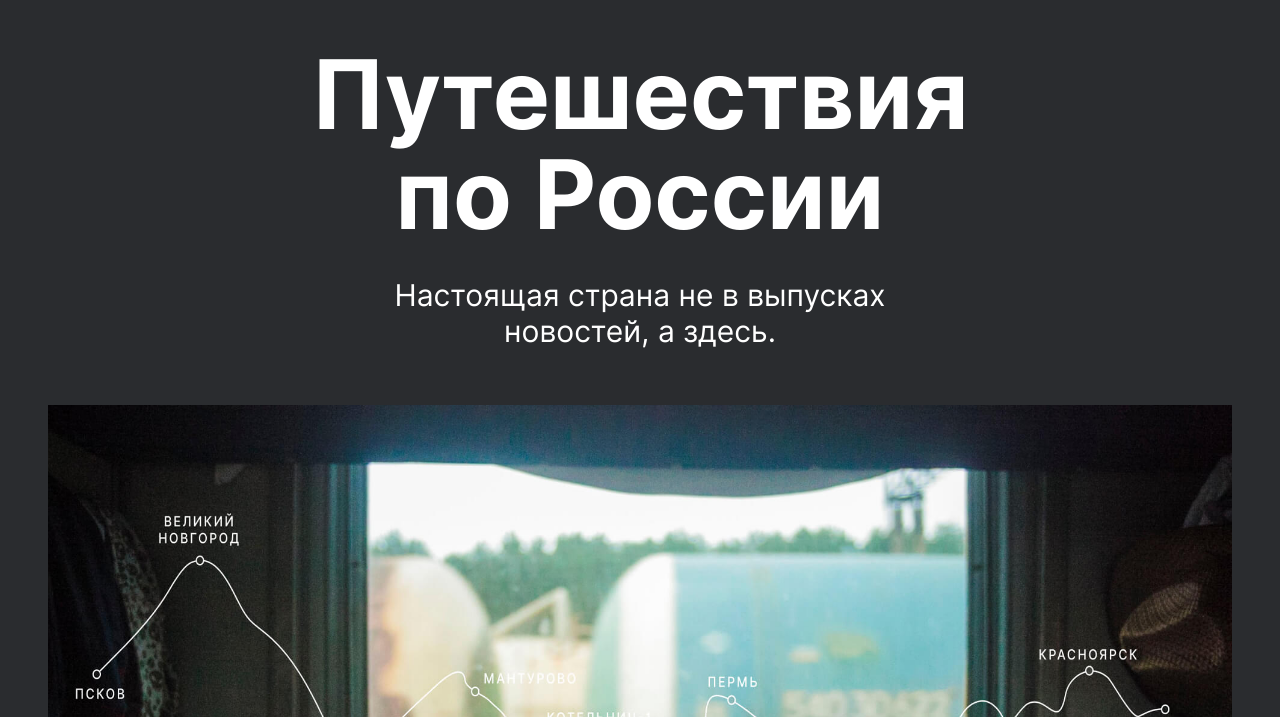
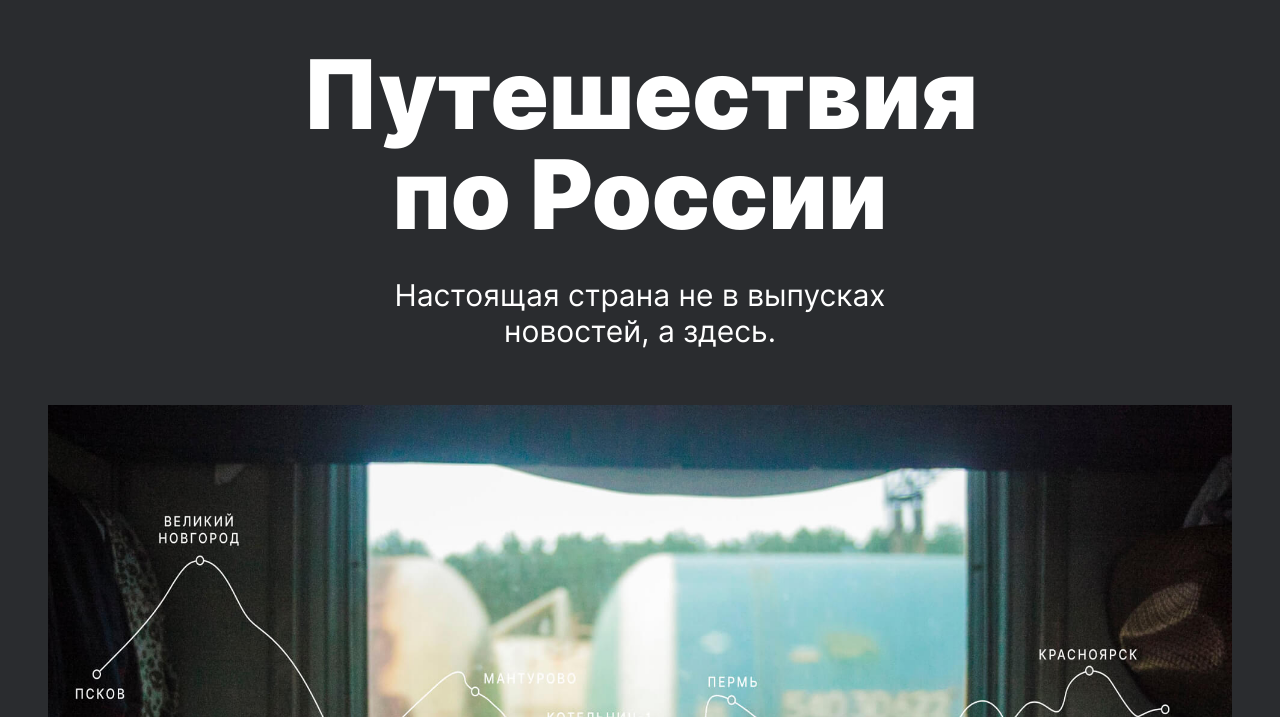
Before and after one commit to SokolovskiyAA/russian-travel, a plain HTML site: page index.html in a window 1280 px wide. Shown: the part 83-800 px from the top of the page. Drawn offline with Linux system fonts and the light colour scheme.

Commit message:
Изменены шрифты

```diff
--- a/fonts/fonts.css
+++ /dev/null
@@ -1,12 +0,0 @@
-@font-face {
-    font-family: 'Inter';
-    font-weight: normal;
-    src: url("./Inter-Regular.woff2") format("woff2"),
-         url("./Inter-Regular.woff") format("woff");
-  }
-  @font-face {
-    font-family: 'Inter';
-    font-weight: bold;
-    src: url("./Inter-Bold.woff2") format("woff2"),
-         url("./Inter-Bold.woff") format("woff");
-  }
--- a/pages/index.css
+++ b/pages/index.css
@@ -1,5 +1,5 @@
-@import url(../fonts/fonts.css);
 @import url(../vendor/normalize.css);
+@import url(../vendor/fonts/fonts.css);
 @import url(../blocks/page/page.css);
 @import url(../blocks/header/header.css);
 @import url(../blocks/header/__logo/heder__logo.css);
@@ -7,7 +7,6 @@
 @import url(../blocks/header/__lang-settings/header__lang-settings.css);
 @import url(../blocks/header/__lang-link/header__lang-link.css);
 @import url(../blocks/header/__lang-link/_active/header__lang-link_active.css);
-/* @import url(../blocks/content/content.css); */
 @import url(../blocks/lead/lead.css);
 @import url(../blocks/lead/__title/lead__title.css);
 @import url(../blocks/lead/__subtitle/lead__subtitle.css);
--- /dev/null
+++ b/vendor/fonts/fonts.css
@@ -0,0 +1,23 @@
+@font-face {
+    font-family: 'Inter';
+    font-weight: normal;
+    font-weight: 400;
+    src: url(./Inter-Regular.woff2) format("woff2"),
+         url(./Inter-Regular.woff) format("woff");
+  }
+
+  @font-face {
+    font-family: 'Inter';
+    font-weight: bold;
+    font-weight: 700;
+    src: url(./Inter-Bold.woff2) format("woff2"),
+         url(./Inter-Bold.woff) format("woff");
+  }
+
+  @font-face {
+     font-family: 'Inter';
+     font-weight: normal;
+     font-weight: 900;
+     src: url(./Inter-Black.woff2) format("woff2"),
+          url(./Inter-Black.woff) format("woff");
+   }
```
Also changed, not shown: vendor/fonts/Inter-Black.woff (added), vendor/fonts/Inter-Black.woff2 (added), vendor/fonts/Inter-Bold.woff (renamed from fonts/Inter-Bold.woff), vendor/fonts/Inter-Bold.woff2 (renamed from fonts/Inter-Bold.woff2), vendor/fonts/Inter-Regular.woff (renamed from fonts/Inter-Regular.woff), vendor/fonts/Inter-Regular.woff2 (renamed from fonts/Inter-Regular.woff2).
